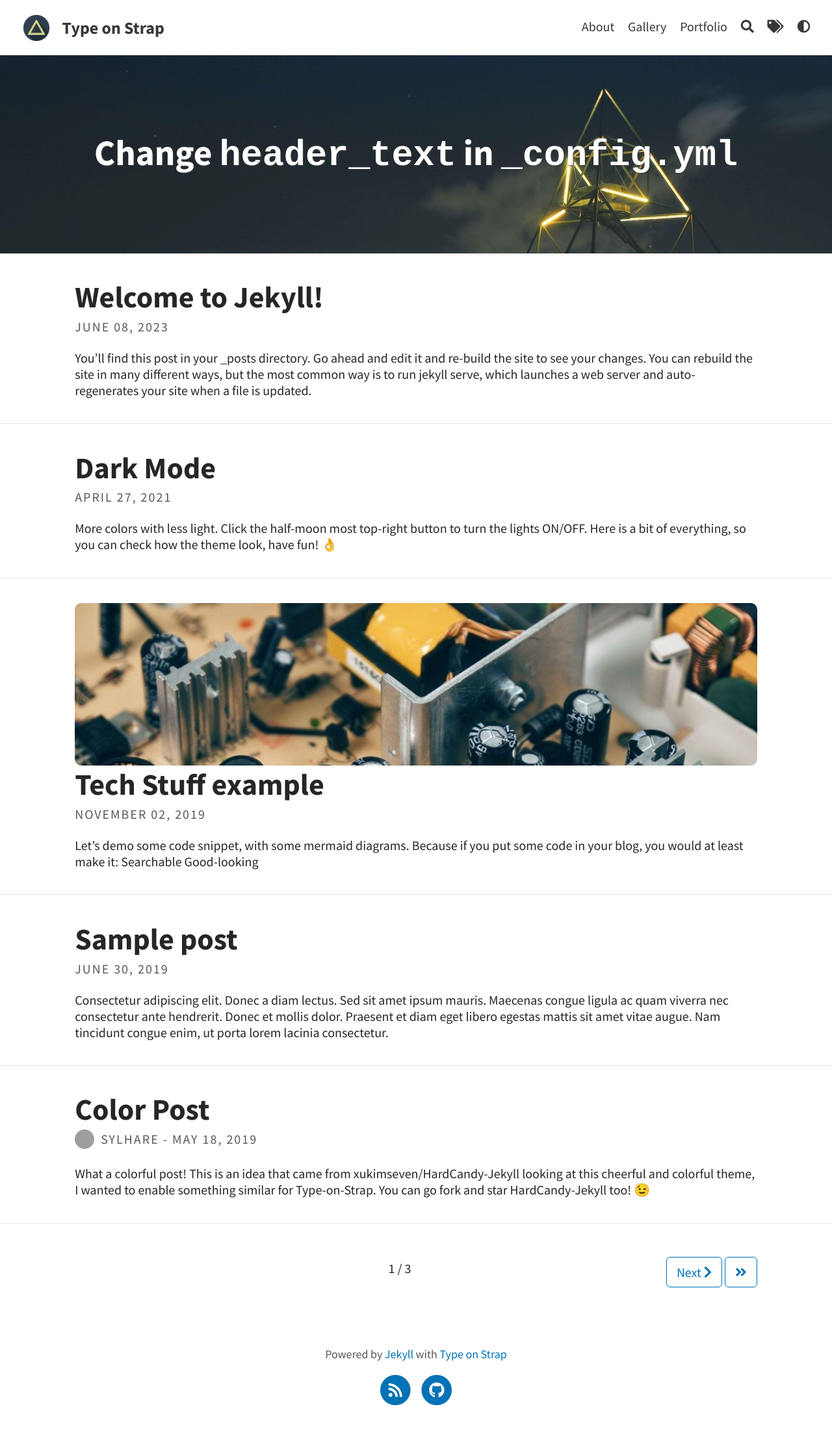
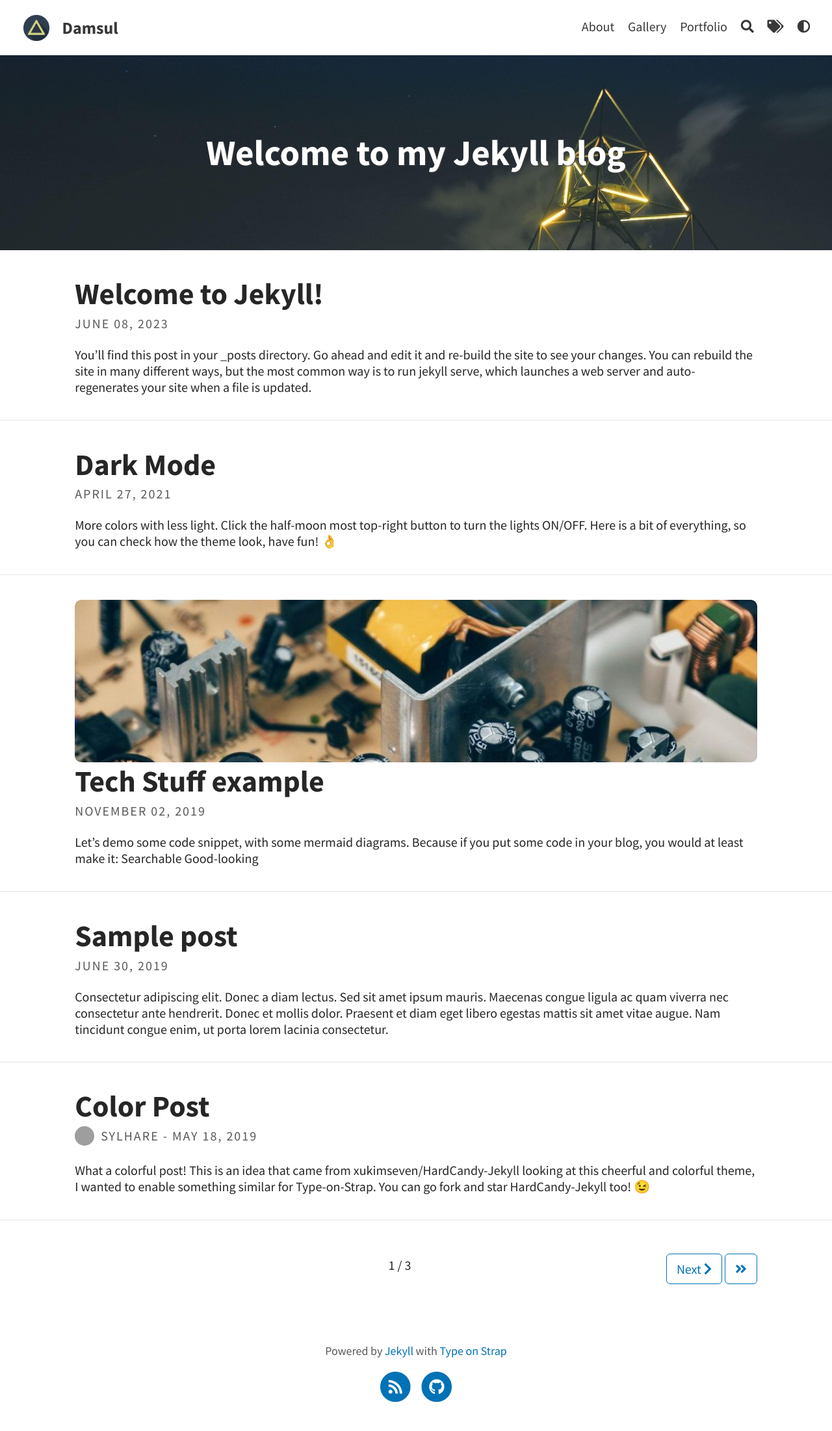
Before and after one commit to damsul/damsul.github.io, a Jekyll site: the page built from index.html, in a window 1280 px wide. Shown: the whole page at 65% size. Built offline with Jekyll 4.4.1, drawn with Linux system fonts in a browser that asks for light colours; a script that is not in the unit is left out; the list of posts is cut into pages by our own code; grey boxes are pictures that could not be loaded.

Commit message:
delete .github directory

```diff
--- a/_config.yml
+++ b/_config.yml
@@ -1,15 +1,15 @@
 # SITE CONFIGURATION
-baseurl: "/Type-on-Strap"
-url: "https://sylhare.github.io"
+baseurl: ""
+url: "https://Damsul.github.io"
 
 # THEME-SPECIFIC CONFIGURATION
-title: Type on Strap                                    # site's title
+title: Damsul                                    # site's title
 description: "A website with blog posts and pages"      # used by search engines
 avatar: assets/img/triangle.png                         # Empty for no avatar in navbar
 favicon: assets/favicon.ico                             # Icon displayed in the tab
 
 # Header and footer text
-header_text: Change <code>header_text</code> in <code>_config.yml</code>  # Change Blog header text
+header_text: Welcome to my Jekyll blog  # Change Blog header text
 header_feature_image: assets/img/header/triangular.jpeg
 header_feature_image_responsive: true
 footer_text: >
```
Also changed, not shown: .github/.travis.yml (deleted), .github/Docs.md (deleted), .github/ISSUE_TEMPLATE/bug_report.md (deleted), .github/ISSUE_TEMPLATE/feature_request.md (deleted), .github/ISSUE_TEMPLATE/question.md (deleted), .github/PULL_REQUEST_TEMPLATE.md (deleted), .github/config.yml (deleted), .github/hooks/README.md (deleted), .github/labeler.yml (deleted), .github/release-drafter.yml (deleted), .github/stale.yml (deleted), .github/workflows/gem-build.yml (deleted), .github/workflows/jekyll-build.yml (deleted), .github/workflows/labeler.yml (deleted), 2 more files, 1 other file.
